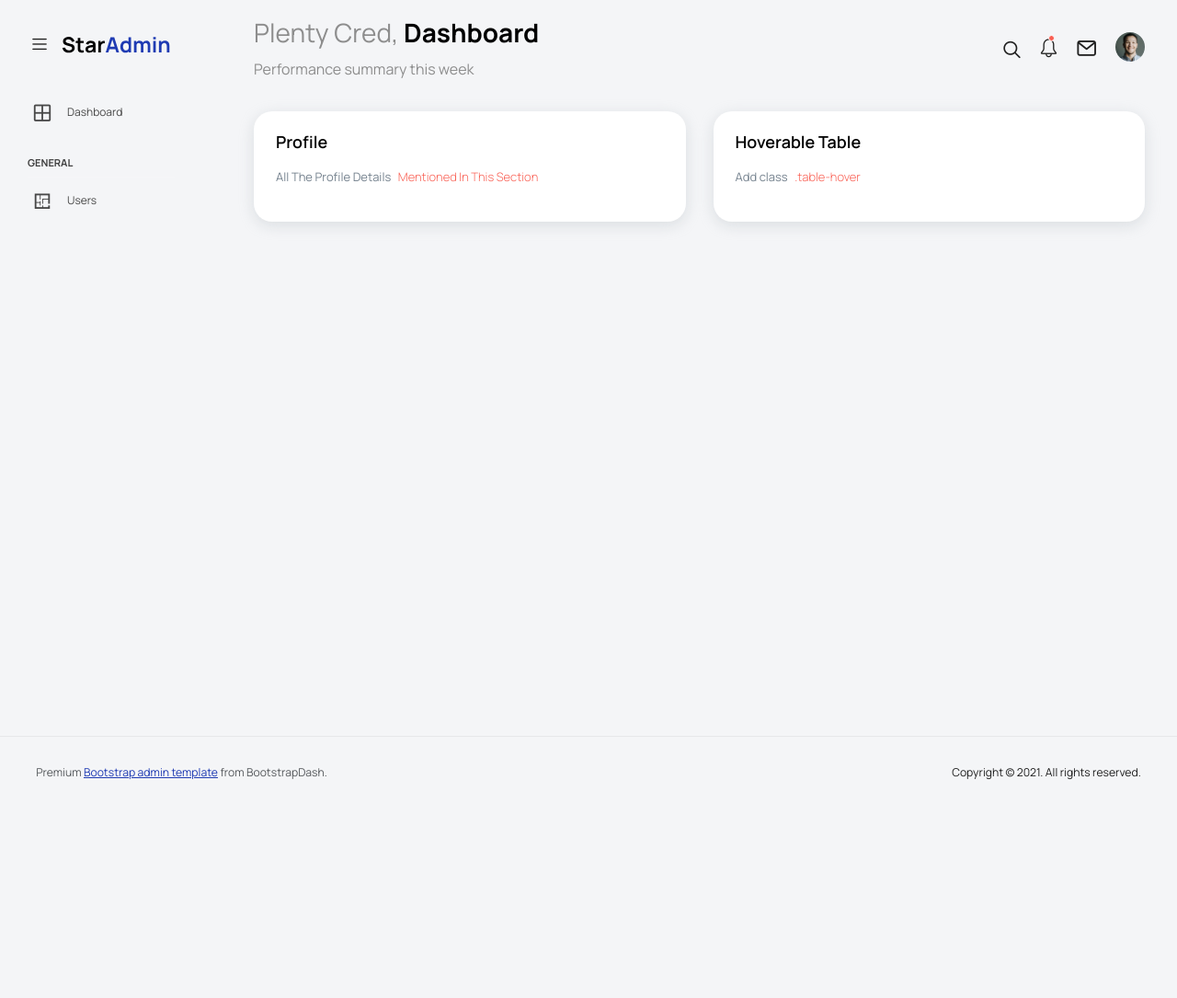
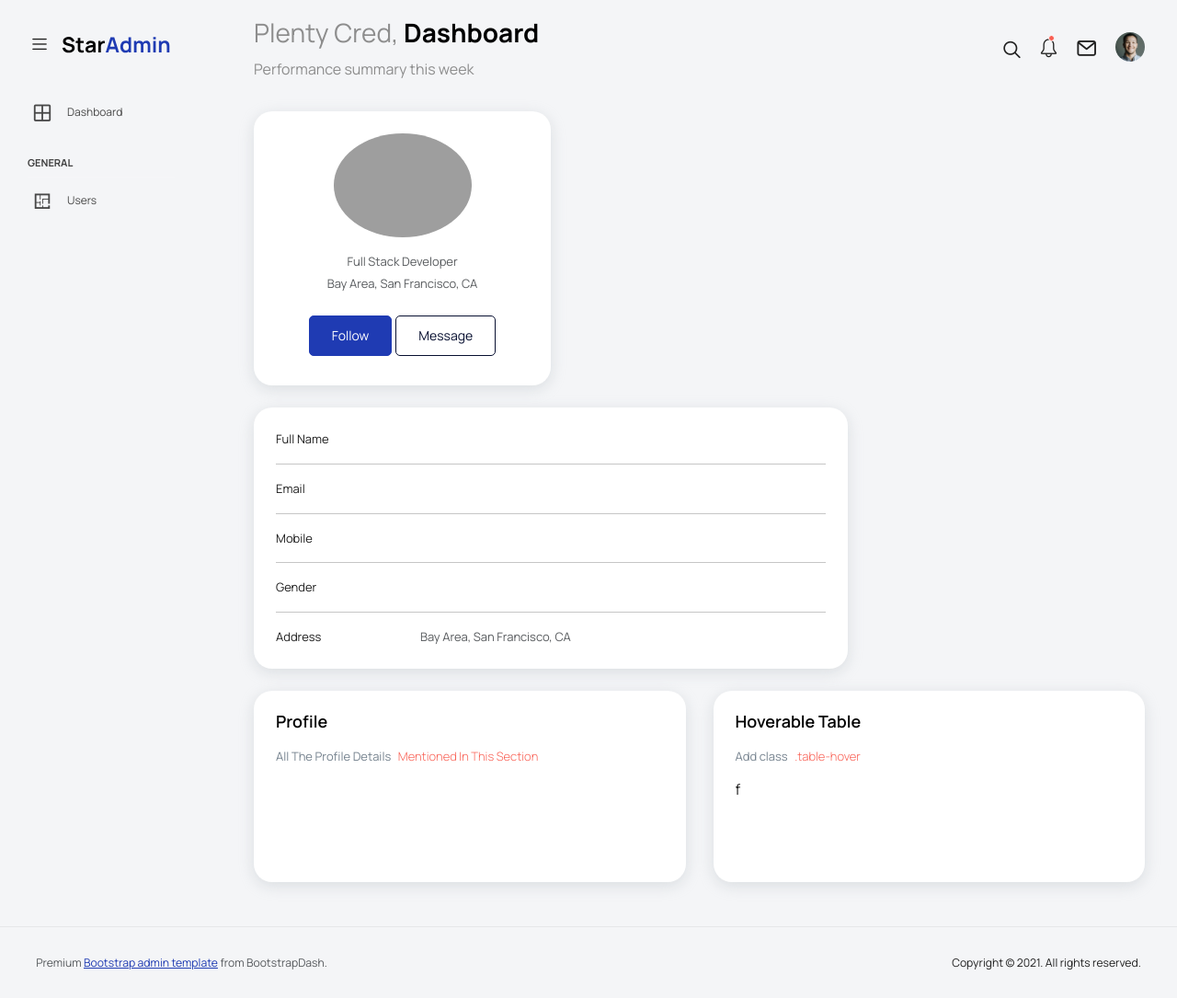
Before and after one commit to innovativeroh/PC-Admin, a PHP site: page /profile.php in a window 1280 px wide. Shown: the whole page at 92% size. Before the commit the page ends 878 px from the top, so only its background shows below. Run offline with PHP 8.4, Linux system fonts and the light colour scheme; the visitor is signed in with stand-in values (Sample User, id 1); data that the repository does not hold is empty; grey boxes are pictures that could not be loaded.

Commit message:
profile php is edited

```diff
--- a/index.php
+++ b/index.php
@@ -18,10 +18,6 @@
         <th>Gender</th>
         <th>DOB</th>
         <th>Details</th>
-        <!-- <th>isEmailVerified</th>
-        <th>isMobileVerified</th>
-        <th>UserSecret</th> -->
-        <!-- Add more columns based on your database structure -->
       </tr>
       <style>
         #myButton {
--- a/profile.php
+++ b/profile.php
@@ -1,4 +1,3 @@
-
 <?php include_once('./connections.php'); ?>
 <?php include_once('./header.php'); ?>
 <?php
@@ -9,13 +8,90 @@
 }
 
 $user_id = @$_GET['id'];
-$sql = "SELECT * FROM `user` WHERE `id`='$user_id'";
+$sql = "SELECT *,DATE_FORMAT(dob,'%Y-%m-%d') AS dob FROM `user` WHERE `id`='$user_id'";
 $query = mysqli_query($conn, $sql);
-while($rows = mysqli_fetch_array($query)) {
+while ($rows = mysqli_fetch_array($query)) {
   $user_name = $rows['fullName'];
+  $email = $rows['email'];
+  $gender = $rows['gender'];
+  $dob = $rows['dob'];
+  $mob = $rows['mobileNumber'];
 }
 ?>
+<div class="col-lg-4">
+  <div class="card mb-4">
+    <div class="card-body text-center">
+      <!-- live Selfie upload -->
+      <img src="https://mdbcdn.b-cdn.net/img/Photos/new-templates/bootstrap-chat/ava3.webp" alt="Live Selfie" class="rounded-circle img-fluid" style="width: 150px;">
+      <h5 class="my-3">
+        <?php echo $user_name; ?>
+      </h5>
+      <!-- role of the employee -->
+      <p class="text-muted mb-1">Full Stack Developer</p>
+      <p class="text-muted mb-4">Bay Area, San Francisco, CA</p>
+      <div class="d-flex justify-content-center mb-2">
+        <!-- view Salary slip -->
+        <button type="button" class="btn btn-primary">Follow</button>
+        <button type="button" class="btn btn-outline-primary ms-1">Message</button>
+      </div>
+    </div>
+  </div>
+</div>
+
+<div class="col-lg-8">
+  <div class="card mb-4">
+    <div class="card-body">
       <div class="row">
+        <div class="col-sm-3">
+          <p class="mb-0">Full Name</p>
+        </div>
+        <div class="col-sm-9">
+          <p class="text-muted mb-0"><?php echo $user_name ?></p>
+        </div>
+      </div>
+      <hr>
+      <div class="row">
+        <div class="col-sm-3">
+          <p class="mb-0">Email</p>
+        </div>
+        <div class="col-sm-9">
+          <p class="text-muted mb-0"><?php echo $email ?></p>
+        </div>
+      </div>
+      <hr>
+      <div class="row">
+        <div class="col-sm-3">
+          <p class="mb-0">Mobile</p>
+        </div>
+        <div class="col-sm-9">
+          <p class="text-muted mb-0"><?php echo $mob ?></p>
+        </div>
+      </div>
+      <hr>
+      <div class="row">
+        <div class="col-sm-3">
+          <p class="mb-0">Gender</p>
+        </div>
+        <div class="col-sm-9">
+          <p class="text-muted mb-0"><?php echo $gender ?></p>
+        </div>
+      </div>
+      <hr>
+      <div class="row">
+        <div class="col-sm-3">
+          <p class="mb-0">Address</p>
+        </div>
+        <div class="col-sm-9">
+          <p class="text-muted mb-0">Bay Area, San Francisco, CA</p>
+        </div>
+      </div>
+    </div>
+  </div>
+</div>
+
+
+<div class="row">
+
   <div class="col-lg-6 grid-margin stretch-card">
     <div class="card">
       <div class="card-body">
@@ -24,9 +100,13 @@
           All The Profile Details<code> Mentioned In This Section</code>
         </p>
         <div class="table-responsive">
-                    <table class="table">
-                        <?php echo $user_name; ?>
-                    </table>
+          <br>
+          <?php echo $email; ?>
+          <br>
+          <?php echo $dob; ?>
+          <br>
+          <?php echo $gender; ?>
+          <br>
         </div>
       </div>
     </div>
@@ -40,6 +120,7 @@
         </p>
         <div class="table-responsive">
 
+          <?php echo "f   "; ?>
         </div>
       </div>
     </div>
```
Lines whose indentation alone changed are shown as unchanged.
